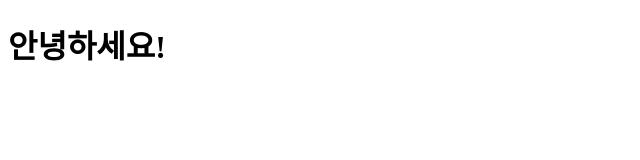
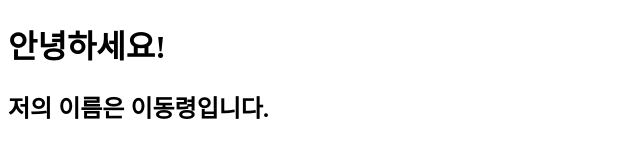
Before and after one commit to LellowMellow/LikeLion_personal_page, a plain HTML site: page index.html in a window 1280 px wide. Shown: the whole page, without its empty margins (0-640 px from the left). Drawn offline with Linux system fonts and the light colour scheme.

Commit message:
add my name

```diff
--- a/index.html
+++ b/index.html
@@ -6,5 +6,6 @@
     </head>
     <body>
         <h1>안녕하세요!</h1>
+        <h2>저의 이름은 이동령입니다.</h2>
     </body>
 </html>
```
